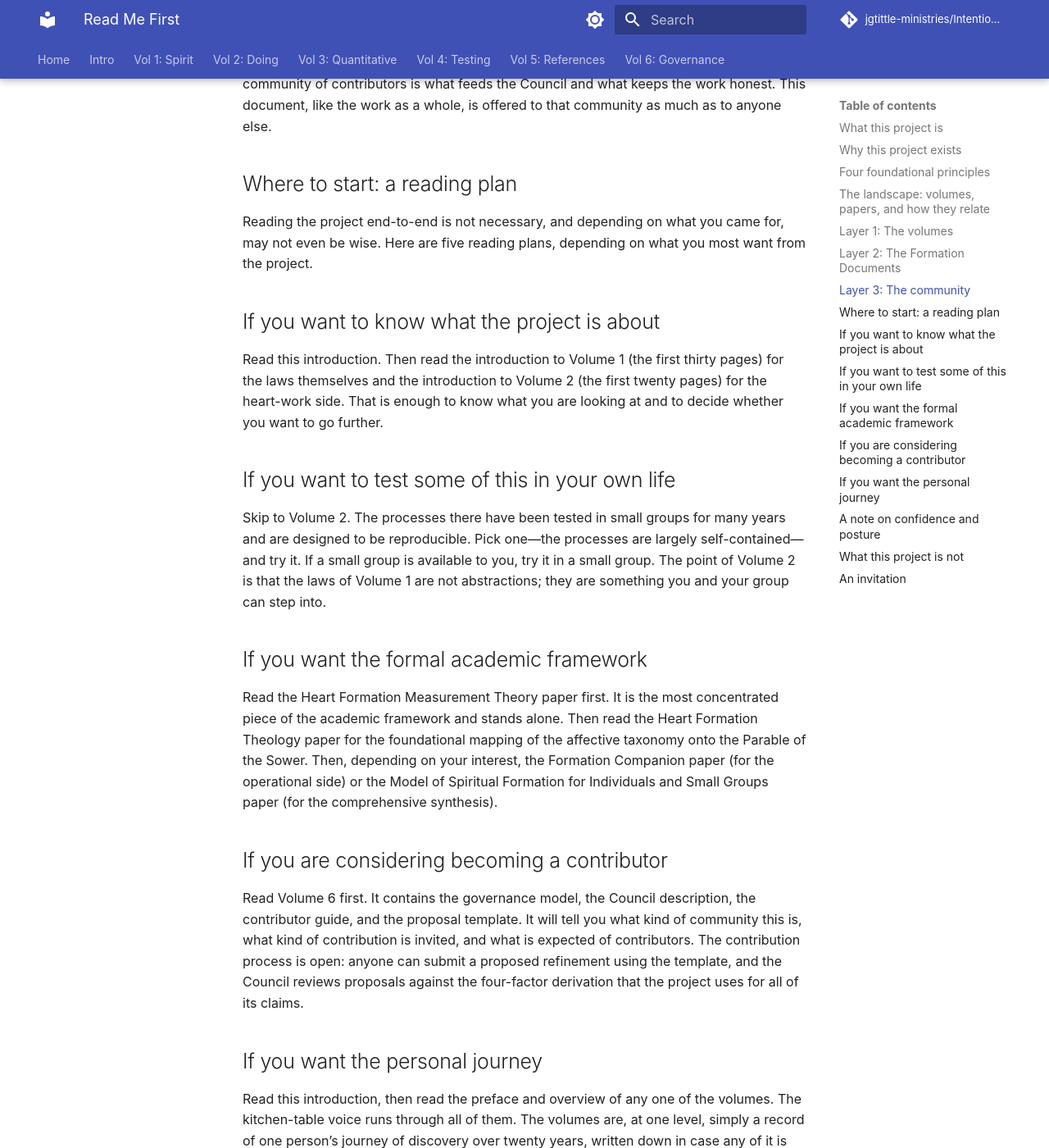
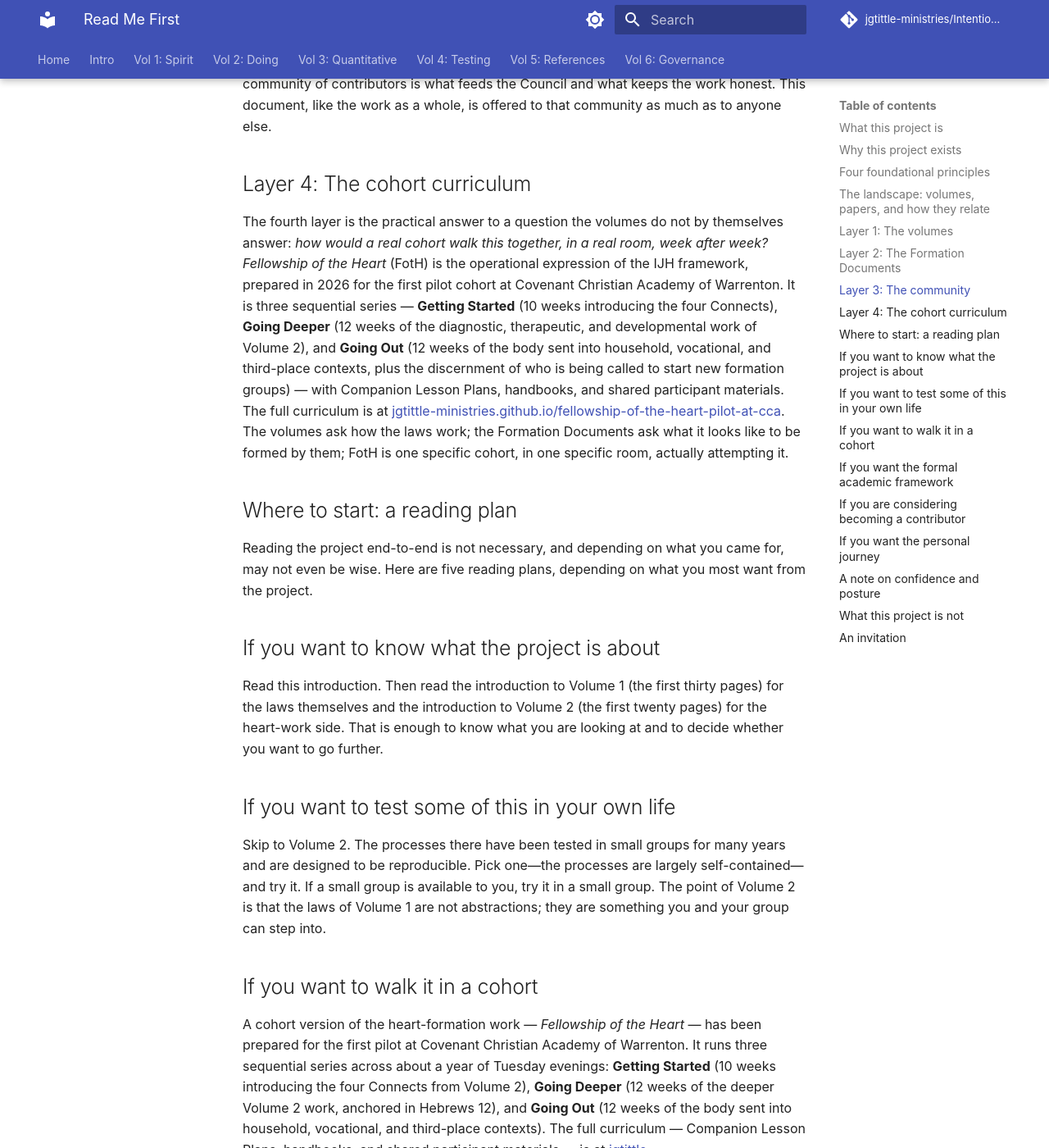
Before and after one commit to jgtittle-ministries/Intentional-Journey-of-the-Heart, an MkDocs documentation site: the page built from docs/read-me-first.md, in a window 1280 px wide and 1400 px high, scrolled down 4890 px. Shown: the whole window at 82% size. Built offline with MkDocs 1.6.1 and Material for MkDocs 9.7.7, drawn with Linux system fonts in a browser that asks for light colours; some web fonts are replaced; comment, search, counter and statistics services are not loaded; some of the changed text lies outside the part shown.

Commit message:
Mirror Read Me First: add FotH as Layer 4 + 'walk in a cohort' plan
Mirrors dev commit bc3cac4 from
jgtittle-ministries/Intentional-Journey-of-the-Heart-dev.

Two targeted additions to the Read Me First so a new reader who
encounters IJH first knows about the cohort curriculum:

1. Adds 'Layer 4: The cohort curriculum' after Layer 3, naming the
   Fellowship of the Heart (FotH) pilot at Covenant Christian Academy
   of Warrenton as the operational expression of the IJH framework.
2. Adds a new reading-plan option 'If you want to walk it in a cohort'
   after the existing 'test in your own life' option, pointing at the
   FotH site and the recommended starting page.

Voice and structure follow the existing Read Me First conventions.

Co-Authored-By: Claude Opus 4.7 <noreply@anthropic.com>

```diff
--- a/docs/read-me-first.md
+++ b/docs/read-me-first.md
@@ -79,6 +79,9 @@ These papers don’t replace the volumes; they run alongside them. The volumes a
 ## Layer 3: The community
 The third layer is the community of practitioners who have been testing this material in their own lives, in their own small groups, and in their own ministries. Some of them have been with me from the early days. Some are recent. The Council of Stewards described in Volume 6 is the formal body that will steward the work going forward; the broader community of contributors is what feeds the Council and what keeps the work honest. This document, like the work as a whole, is offered to that community as much as to anyone else.
 
+## Layer 4: The cohort curriculum
+The fourth layer is the practical answer to a question the volumes do not by themselves answer: *how would a real cohort walk this together, in a real room, week after week?* *Fellowship of the Heart* (FotH) is the operational expression of the IJH framework, prepared in 2026 for the first pilot cohort at Covenant Christian Academy of Warrenton. It is three sequential series — **Getting Started** (10 weeks introducing the four Connects), **Going Deeper** (12 weeks of the diagnostic, therapeutic, and developmental work of Volume 2), and **Going Out** (12 weeks of the body sent into household, vocational, and third-place contexts, plus the discernment of who is being called to start new formation groups) — with Companion Lesson Plans, handbooks, and shared participant materials. The full curriculum is at [jgtittle-ministries.github.io/fellowship-of-the-heart-pilot-at-cca](https://jgtittle-ministries.github.io/fellowship-of-the-heart-pilot-at-cca/). The volumes ask how the laws work; the Formation Documents ask what it looks like to be formed by them; FotH is one specific cohort, in one specific room, actually attempting it.
+
 
 ## Where to start: a reading plan
 
@@ -89,6 +92,9 @@ Read this introduction. Then read the introduction to Volume 1 (the first thirty
 
 ## If you want to test some of this in your own life
 Skip to Volume 2. The processes there have been tested in small groups for many years and are designed to be reproducible. Pick one—the processes are largely self-contained—and try it. If a small group is available to you, try it in a small group. The point of Volume 2 is that the laws of Volume 1 are not abstractions; they are something you and your group can step into.
+
+## If you want to walk it in a cohort
+A cohort version of the heart-formation work — *Fellowship of the Heart* — has been prepared for the first pilot at Covenant Christian Academy of Warrenton. It runs three sequential series across about a year of Tuesday evenings: **Getting Started** (10 weeks introducing the four Connects from Volume 2), **Going Deeper** (12 weeks of the deeper Volume 2 work, anchored in Hebrews 12), and **Going Out** (12 weeks of the body sent into household, vocational, and third-place contexts). The full curriculum — Companion Lesson Plans, handbooks, and shared participant materials — is at [jgtittle-ministries.github.io/fellowship-of-the-heart-pilot-at-cca](https://jgtittle-ministries.github.io/fellowship-of-the-heart-pilot-at-cca/). Start with the *Start here* page; if the room you would gather is approximately parent-and-teen pairs, the pilot was prepared for exactly that shape.
 
 ## If you want the formal academic framework
 Read the Heart Formation Measurement Theory paper first. It is the most concentrated piece of the academic framework and stands alone. Then read the Heart Formation Theology paper for the foundational mapping of the affective taxonomy onto the Parable of the Sower. Then, depending on your interest, the Formation Companion paper (for the operational side) or the Model of Spiritual Formation for Individuals and Small Groups paper (for the comprehensive synthesis).
```
